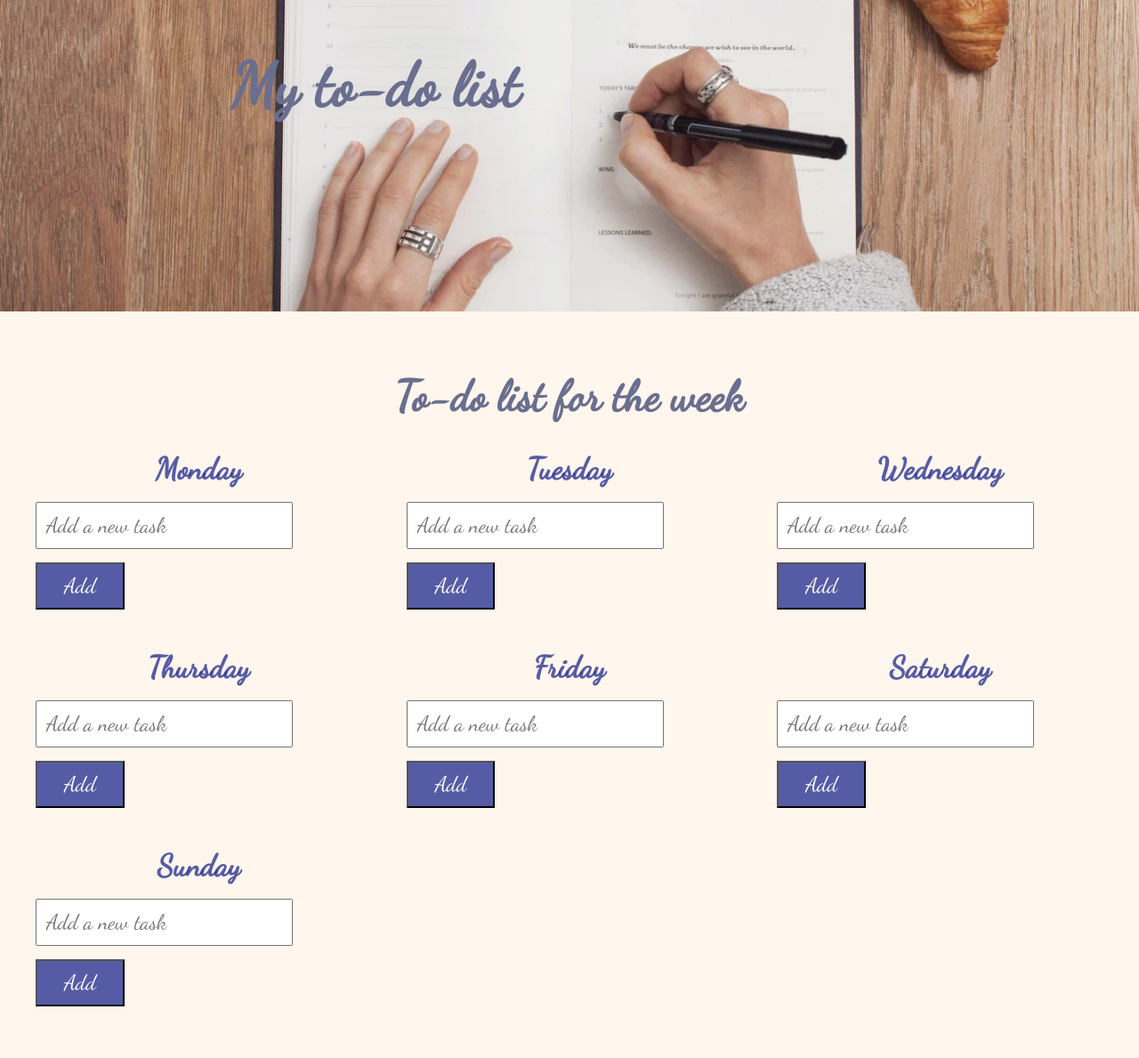
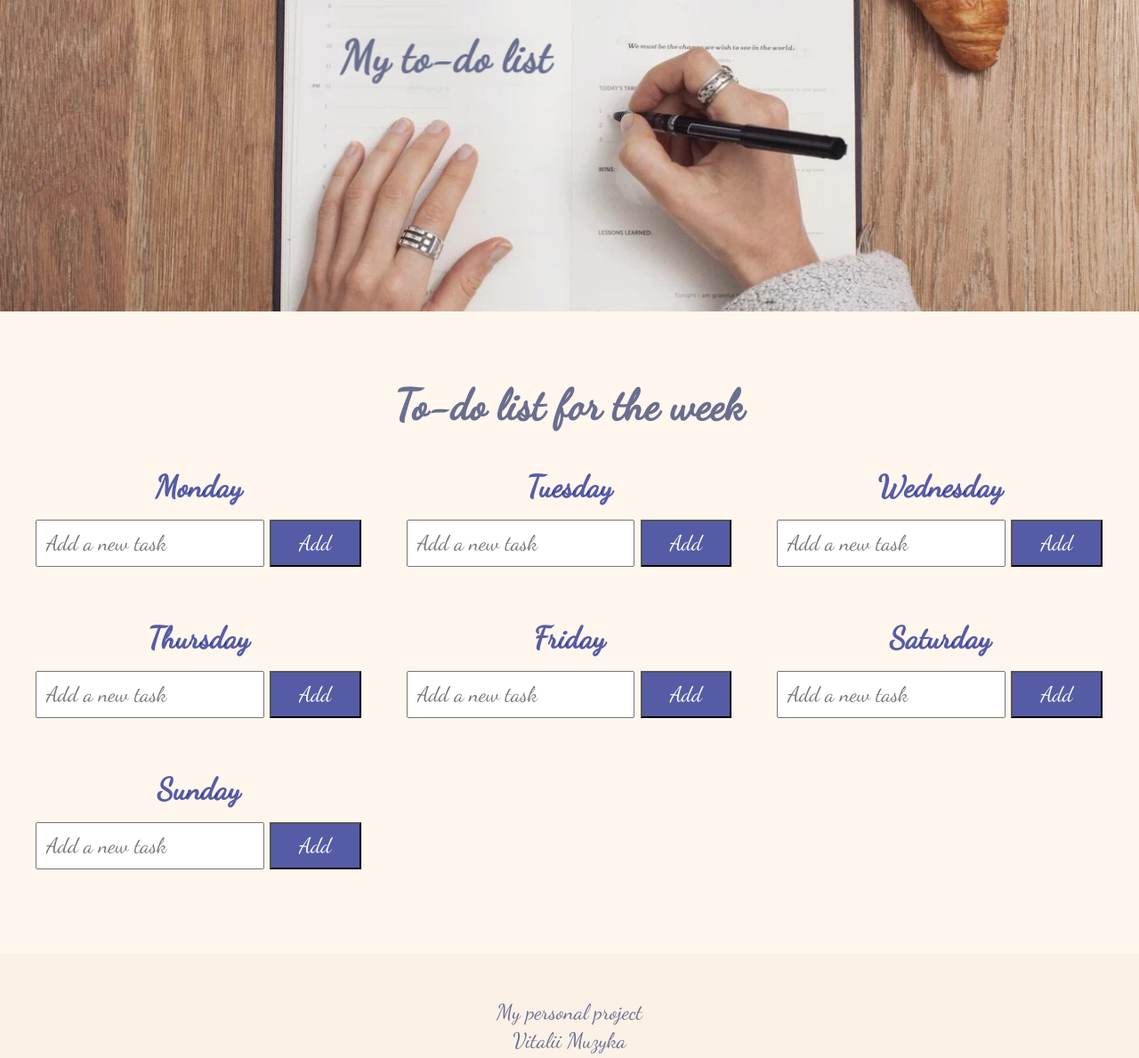
Before and after one commit to Vitalii-Muzyka/project-js, a plain HTML site: page index.html in a window 1280 px wide. Shown: the top 1189 px of the page at 89% size. Drawn offline with Linux system fonts and the light colour scheme.

Commit message:
updated the project

```diff
--- a/css/index.css
+++ b/css/index.css
@@ -3,39 +3,47 @@
 /* HEADER */
 header {
   height: 350px;
-  background-image: url(../images/to-do-lists.webp);
+  background-image: url(../images/to-do-lists.png);
   background-repeat: no-repeat;
   background-size: cover;
+  background-position: 40% 0;
 }
 
 h1 {
-  font-size: 68px;
-  line-height: 72px;
-  padding: 60px 220px;
+  display: none;
+}
+
+@media (min-width: 1900px) {
+  header {
+    background-image: url(../images/to-do-lists.webp);
+  }
+
+  h1 {
+    display: block;
+    font-size: 72px;
+    line-height: 72px;
+    padding: 60px 220px;
+  }
 }
 
 /* MAIN */
 main {
   background-color: var(--background-color);
-  padding: 80px 0;
+  padding: 80px 32px;
 }
 
 h2 {
   font-size: 48px;
+  line-height: 52px;
   margin-bottom: 50px;
   text-align: center;
-
 }
 
 .tasks {
   display: grid;
-  grid-template-columns: 1fr 1fr 1fr;
+  grid-template-columns: 1fr;
   gap: 50px;
 }
-
-/* section {
-  text-align: left;
-} */
 
 h3 {
   font-size: 34px;
@@ -49,21 +57,24 @@ ul {
 }
 
 li {
-  padding-bottom: 15px;
+  margin-bottom: 15px;
 }
 
 .input-text {
+  width: 100%;
   font-size: 24px;
   padding: 10px;
   margin-bottom: 15px;
 }
 
 .button-add {
+  width: 100%;
   font-size: 24px;
   padding: 10px 30px;
   background-color: var(--button-background-color);
   color: white;
   cursor: pointer;
+  margin-bottom: 15px;
 }
 
 .button-add:hover {
@@ -90,6 +101,40 @@ li {
   cursor: pointer;
 }
 
+@media (min-width: 500px) {
+  main {
+    padding: 80px 50px;
+  }
+}
+
+@media (min-width: 800px) {
+  main {
+    padding: 80px 60px;
+  }
+
+  .tasks {
+    grid-template-columns: 1fr 1fr;
+  }
+
+  .input-text {
+    width: 70%;
+  }
+
+  .button-add {
+    width: 28%;
+  }
+}
+
+@media (min-width: 1280px) {
+  main {
+    padding: 80px 32px;
+  }
+
+  .tasks {
+    grid-template-columns: 1fr 1fr 1fr;
+  }
+}
+
 /* FOOTER */
 footer {
   background-color: var(--background-saturated-color);
--- a/index.html
+++ b/index.html
@@ -71,7 +71,7 @@
         </div>
     </footer>
 
-    <script src="index.js"></script>
+    <script src="js/index.js"></script>
 </body>
 
 </html>
```
Also changed, not shown: js/index.js (renamed from index.js).
